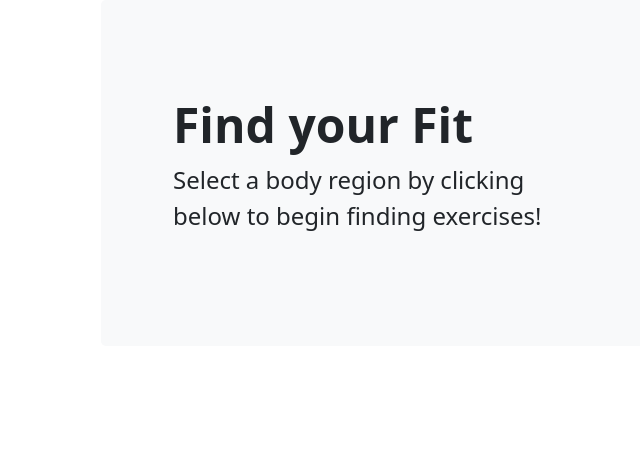
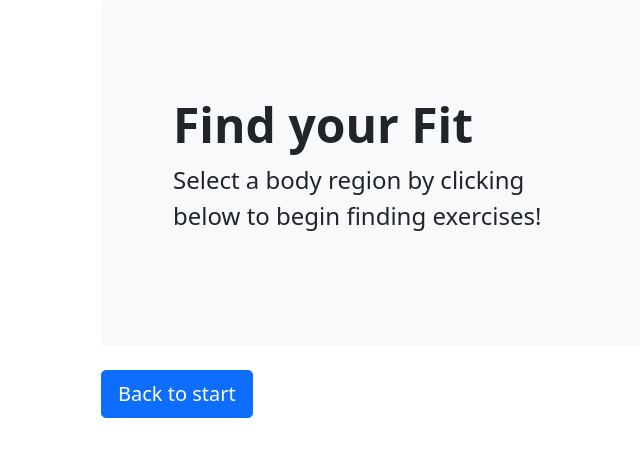
Before and after one commit to chadathin/cs361, a Flask app: page / in a window 1280 px wide. Shown: the top 467 px of the page, without its empty margins (171-811 px from the left). Run offline with Flask 2, Linux system fonts and the light colour scheme; some libraries are stand-ins or nearby versions.

Commit message:
button and print
Added "Back to start" button and print statments to show network traffic.

```diff
--- a/project/app.py
+++ b/project/app.py
@@ -1,6 +1,6 @@
 from flask import Flask, render_template, request
-from flask_mysqldb import MySQL
-import yaml
+#from flask_mysqldb import MySQL
+#import yaml
 import requests
 import json
 
@@ -20,6 +20,9 @@ url = "https://wger.de/api/v2/exercisecategory/"
 headers = {"Accept": "application/json"}
 r = requests.get(url=url, headers=headers, timeout=1)
 r = r.json()
+
+print(r["results"])			# <- For debugging
+
 regions = r["results"]
 region_to_id_dict = swap_region_codes(regions)			# {'Abs': 10, 'Arms': 8, 'Back': 12, 'Calves': 14, 'Chest': 11, 'Legs': 9, 'Shoulders': 13}
 
@@ -36,6 +39,9 @@ def show_abs():
 	headers = {"Accept": "application/json"}
 	abs_exercises = requests.get(url=url, params=params, headers=headers, timeout=1)
 	abs_exercises = abs_exercises.json()
+
+	print(abs_exercises) # <- For debugging
+
 	return render_template('abs.html', abs_exercises=abs_exercises)
 
 @app.route("/<exID>")
--- a/project/templates/base.html
+++ b/project/templates/base.html
@@ -30,6 +30,13 @@
           </div>
           <!-- END Jubmbotron lookalike -->
 
+          <!-- Back to start button -->
+          <div class="row">
+            <div class = "col-sm-8">
+              <a href="/" class="btn btn-primary btn-lg" style ="margin-bottom: 10px;" role="button" aria-disabled="false">Back to start</a>
+            </div>
+          </div>
+
           <!-- Content Block to sub in body regions and exercises -->
           {% block content %}
 
```
